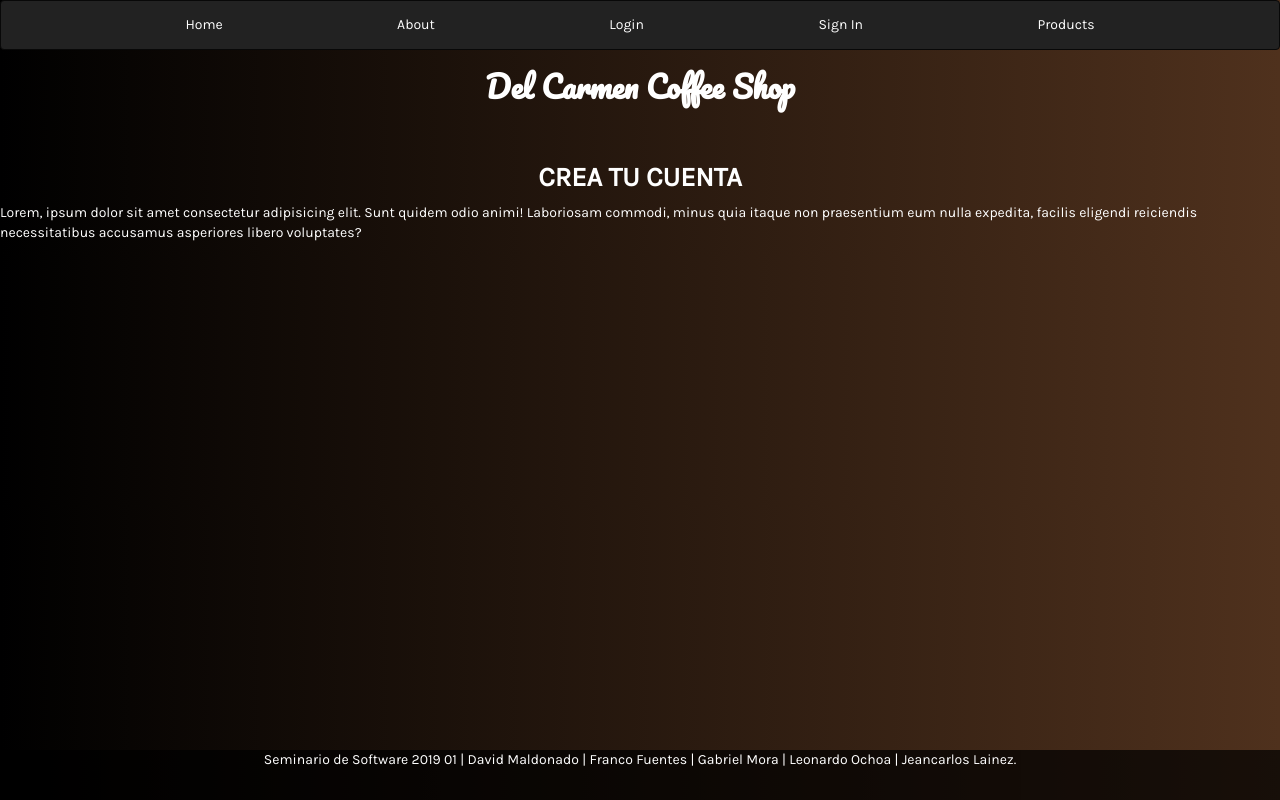
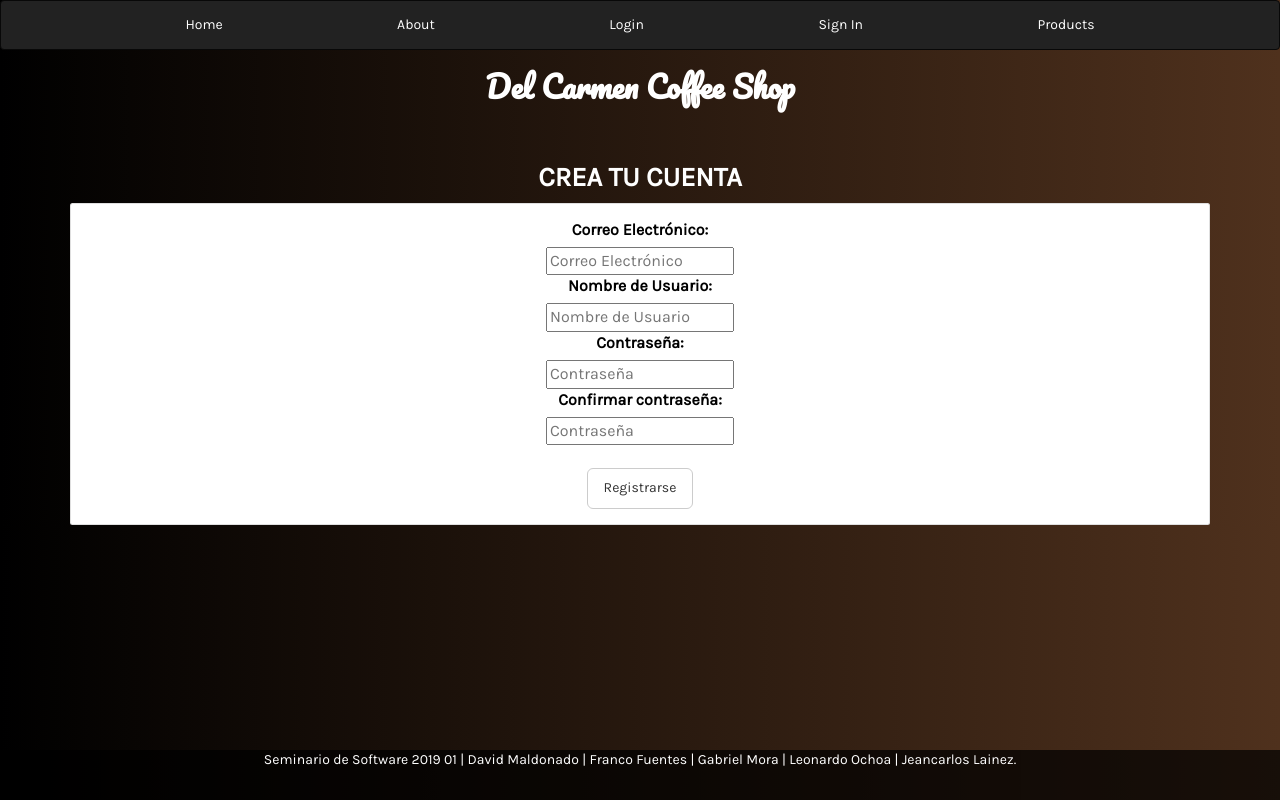
Before and after one commit to LeonardoOchoa11/sw201901_DelCarmenCoffeeShop_ProyectoFinal, a React (Create React App) app in the folder delcarmenapp/: page /signin in a window 1280 px wide. Built offline with nearby package versions, Linux system fonts and the light colour scheme.

Commit message:
Product Details

```diff
--- a/delcarmenapp/src/App.css
+++ b/delcarmenapp/src/App.css
@@ -7,4 +7,5 @@ body {
     min-height: 100%;
     /*background: url("img/bg.jpg") center center no-repeat;*/
     font-family :Karla, 'sans-serif';
+    text-align: center;
 }
--- a/delcarmenapp/src/App.js
+++ b/delcarmenapp/src/App.js
@@ -9,6 +9,7 @@ import Footer from './generics/Footer';
 import Login from './components/pages/login/Login';
 import SignIn from './components/pages/signin/SignIn';
 import Products from './components/pages/products/Products';
+import Detail from './components/pages/detail/Detail';
 import About from './components/pages/About';
 import Home from './components/pages/Home';
 
@@ -24,6 +25,7 @@ class App extends Component {
         <Route path="/login" component={Login} />
         <Route path="/signin" component={SignIn} />
         <Route path="/products" component={Products} />
+        <Route path="/detail:productid" component={Detail} />
       </div>
       </Router>
     );
--- /dev/null
+++ b/delcarmenapp/src/components/pages/detail/Detail.js
@@ -0,0 +1,54 @@
+import React, {Component} from 'react';
+import {Link} from 'react-router-dom';
+import axios from 'axios';
+
+class Details extends Component{
+    constructor(){
+        super();
+        this.state = {
+          detail: null,
+          isLoading: false,
+          hasErrors: false
+        }
+      }
+    componentDidMount(){
+        let {coffeeid} = this.props.match.params;
+        axios.get(`/api/things/byid/${coffeeid}`)
+          .then((resp)=>{
+            this.setState({detail: resp.data, isLoading:false, hasErrors:false});
+          })
+          .catch((err)=>{
+            this.setState({detail:null, isLoading:false, hasErrors:err});
+          })
+      }
+    render(){
+        let coffeeId = this.props.match.params.coffeeid;
+        let coffeeBody = null;
+        if(this.state.detail){
+        let {Descripcion, fchPedido, Precio} = this.state.detail;
+        coffeeBody = (
+        <div>
+          <h1>{coffeeId}</h1>
+          <b>{Descripcion}</b><br />
+          <b>{fchPedido}</b><br />
+          <b>{Precio}</b><br />
+        </div>
+      );
+    }
+    return (
+      <div>
+        <h1 style={hStyle}>DETALLES</h1>
+        {coffeeBody}
+        <Link to="/list">Regresar</Link>
+      </div>
+    );
+  }
+}
+const hStyle = {
+  color: '#fff',
+  textAlign: 'center',
+  paddingTop: '20px',
+  fontWeight: 'bold',
+  fontSize: '27px'
+}
+export default Details;
--- a/delcarmenapp/src/components/pages/login/Login.js
+++ b/delcarmenapp/src/components/pages/login/Login.js
@@ -1,6 +1,8 @@
 import React, { Component } from 'react';
 import Input from '../../../generics/input/Input';
 import axios from 'axios';
+import { Link } from 'react-router-dom';
+
 
 class Login extends Component {
   constructor(){
@@ -40,6 +42,7 @@ class Login extends Component {
               Ingresar
             </button>
       </div>
+      <a href="" className="text-white"><Link style={aStyle} to="/signin">¿No tienes cuenta aún? Crea tu Cuenta</Link></a>
       </div>
     );
   }
@@ -80,4 +83,9 @@ const btnStyle = {
   backgroungColor: '#4F311D',
   fontSize: '14px',
 }
+const aStyle = {
+  paddingTop: '20px',
+  fontFamily :'Karla, sans-serif',
+  color: '#fff'
+}
 export default Login;
--- a/delcarmenapp/src/components/pages/products/Products.js
+++ b/delcarmenapp/src/components/pages/products/Products.js
@@ -1,4 +1,5 @@
 import React, {Component} from 'react';
+import {Link} from 'react-router-dom';
 import axios from 'axios';
 
 //PROPS.NAME CAMBIAR NOMBRE VARIABLE
@@ -6,7 +7,10 @@ import axios from 'axios';
 function ListProduct(props){
     return(
       <div key={props._id}>
-        <b>{props.name}</b>
+        <b>{props.Articulo}</b>
+        <b>
+        <Link to={`/detail/${props._id}`}>{props.Articulo}</Link>
+        </b>
       </div>
     );
   }
--- a/delcarmenapp/src/components/pages/signin/SignIn.js
+++ b/delcarmenapp/src/components/pages/signin/SignIn.js
@@ -1,16 +1,76 @@
 import React, {Component} from 'react';
-
+import Input from '../../../generics/input/Input';
 
 class Signin extends Component{
-  render(){
+  constructor(){
+    super();
+    this.state = {
+      "txtEmail":"",
+      "txtName":"",
+      "txtPswd":"",
+      "txtPswdConfirm":"",
+    }
+
+    this.onChangeHandler = this.onChangeHandler.bind(this);
+
+  }
+  render() {
     return (
       <div>
-        <h1 style={hStyle}>CREA TU CUENTA</h1>
-        <p>Lorem, ipsum dolor sit amet consectetur adipisicing elit. Sunt quidem odio animi! Laboriosam commodi, minus quia itaque non praesentium eum nulla expedita, facilis eligendi reiciendis necessitatibus accusamus asperiores libero voluptates?</p>
+      <h1 style={hStyle}>CREA TU CUENTA</h1>
+      <div style={fStyle} className="card container center-block">
+            <Input className="border p-3 formform-control"
+              inputLabel="Correo Electrónico: "
+              inputName="txtEmail"
+              inputType="email"
+              inputPlaceholder="Correo Electrónico"
+              inputValue={this.state.txtEmail}
+              inputErrorMsg=""
+              inputChangeHandler={this.onChangeHandler}
+            />
+            <Input className="form-control"
+              inputLabel="Nombre de Usuario:"
+              inputName="txtName"
+              inputType="text"
+              inputPlaceholder="Nombre de Usuario"
+              inputValue={this.state.txtName}
+              inputErrorMsg=""
+              inputChangeHandler={this.onChangeHandler}
+            />
+            <Input className="form-control"
+              inputLabel="Contraseña:"
+              inputName="txtPswd"
+              inputType="password"
+              inputPlaceholder="Contraseña"
+              inputValue={this.state.txtPswd}
+              inputErrorMsg=""
+              inputChangeHandler={this.onChangeHandler}
+            />
+            <Input className="form-control"
+              inputLabel="Confirmar contraseña:"
+              inputName="txtPswdConfirm"
+              inputType="password"
+              inputPlaceholder="Contraseña"
+              inputValue={this.state.txtPswdConfirm}
+              inputErrorMsg=""
+              inputChangeHandler={this.onChangeHandler}
+            />
+            <br/>
+            <button onClick={this.onClickHandler} style={btnStyle} type="submit" className="btn btn-default btn-lg">
+              Registrarse
+            </button>
+      </div>
       </div>
     );
   }
+  onChangeHandler(e){
+    const {name, value} = e.currentTarget; //ES5 desctructor de objectos ||destructuring
+    this.setState({...this.state, [name]:value});
+  }
 }
+
+
+
 const hStyle = {
   color: '#fff',
   textAlign: 'center',
@@ -18,4 +78,18 @@ const hStyle = {
   fontWeight: 'bold',
   fontSize: '27px'
 }
+
+const fStyle = {
+  color: '#000',
+  textAlign: 'center',
+  paddingTop: '15px',
+  paddingBottom: '15px',
+  fontSize: '16px',
+  backgroung: '#4F311D'
+}
+const btnStyle = {
+  backgroungColor: '#4F311D',
+  fontSize: '14px',
+}
+
 export default Signin;
```
